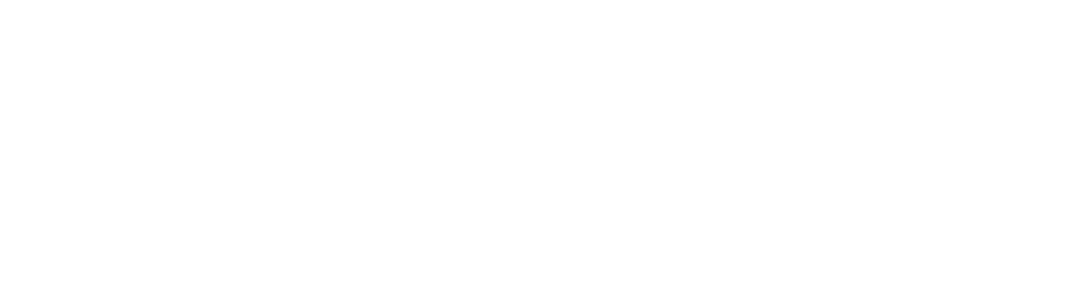
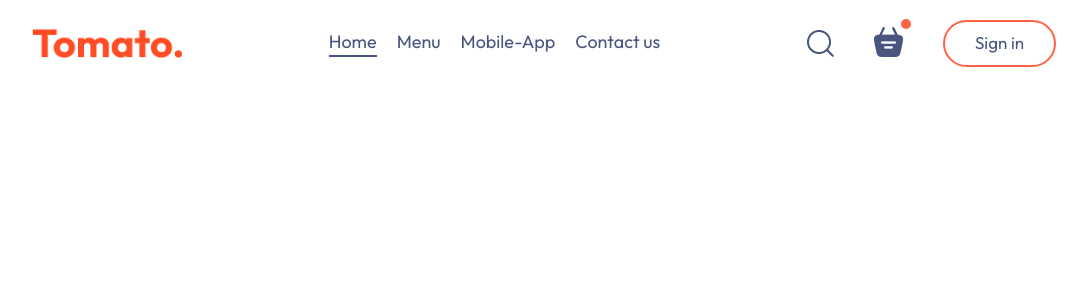
Before and after one commit to pererabsdt/Food_Delivery_Site, a React (Vite) app in the folder frontend/: page / in a window 1280 px wide. Shown: the top 300 px of the page, without its empty margins (96-1183 px from the left). Built offline with nearby package versions, Linux system fonts and the light colour scheme.

Commit message:
Create and style Navbar

```diff
--- a/frontend/src/components/Navbar/Navbar.css
+++ b/frontend/src/components/Navbar/Navbar.css
@@ -0,0 +1,62 @@
+.navbar{
+    padding: 20px 0px;
+    display: flex;
+    justify-content: space-between;
+    align-items: center;
+}
+
+.navbar .logo{
+    width: 150px;
+}
+
+.navbar-menu{
+    display: flex;
+    list-style: none;
+    gap: 20px;
+    color: #49557e;
+    font-size: 18px;
+}
+
+.navbar-right{
+    display: flex;
+    align-items: center;
+    gap: 40px;
+}
+
+.navbar button{
+    background: transparent;
+    font-size: 17px;
+    color: #49557e;
+    border: 2px solid tomato;
+    padding: 10px 30px 12px;
+    border-radius: 50px;
+    cursor: pointer;
+    transition: 0.3s;
+}
+
+.navabr button:hover{
+    background-color: #fff4f2;
+}
+
+.navbar .active{
+    padding-bottom: 2px;
+    border-bottom: 2px solid #49557e;
+}
+
+.navbar li{
+    cursor: pointer;
+}
+
+.navbar-search-icon{
+    position: relative;
+}
+
+.navbar-search-icon .dot{
+    position: absolute;
+    min-width: 10px;
+    min-height: 10px;
+    background-color: tomato;
+    border-radius: 5px;
+    top: -8px;
+    right: -8px;
+}
--- a/frontend/src/components/Navbar/Navbar.jsx
+++ b/frontend/src/components/Navbar/Navbar.jsx
@@ -1,12 +1,30 @@
-import React from 'react'
+import React, { useState } from 'react'
 import './Navbar.css'
+import { assets } from '../../assets/assets'
 
 
 
 const Navbar = () => {
+
+    const [menu, setMenu] = useState("home");
+
   return (
     <div className='navbar'>
-
+      <img src={assets.logo} alt="logo" className="logo"/>
+      <ul className='navbar-menu'>
+        <li onClick={()=>setMenu("home")} className={menu==="home"?"active":""}>Home</li>
+        <li onClick={()=>setMenu("menu")} className={menu==="menu"?"active":""}>Menu</li>
+        <li onClick={()=>setMenu("mobile-app")} className={menu==="mobile-app"?"active":""}>Mobile-App</li>
+        <li onClick={()=>setMenu("contact-us")} className={menu==="contact-us"?"active":""}>Contact us</li>
+      </ul>
+      <div className='navbar-right'>
+        <img src={assets.search_icon} alt="search icon"/>
+        <div className="navbar-search-icon">
+            <img src={assets.basket_icon} alt="basket icon"/>
+            <div className='dot'></div>
+        </div>
+        <button>Sign in</button>
+      </div>
     </div>
   )
 }
--- a/frontend/src/index.css
+++ b/frontend/src/index.css
@@ -1,7 +1,10 @@
+@import url('https://fonts.googleapis.com/css2?family=Caveat:wght@400..700&family=Outfit:wght@100..900&display=swap');
+
 *{
   padding: 0;
   margin: 0;
   box-sizing: border-box;
+  font-family: Outfit;
 }
 
 body{
@@ -12,3 +15,8 @@
   text-decoration: none;
   color: inherit;
 }
+
+.app{
+  width: 80%;
+  margin: auto;
+}
```
